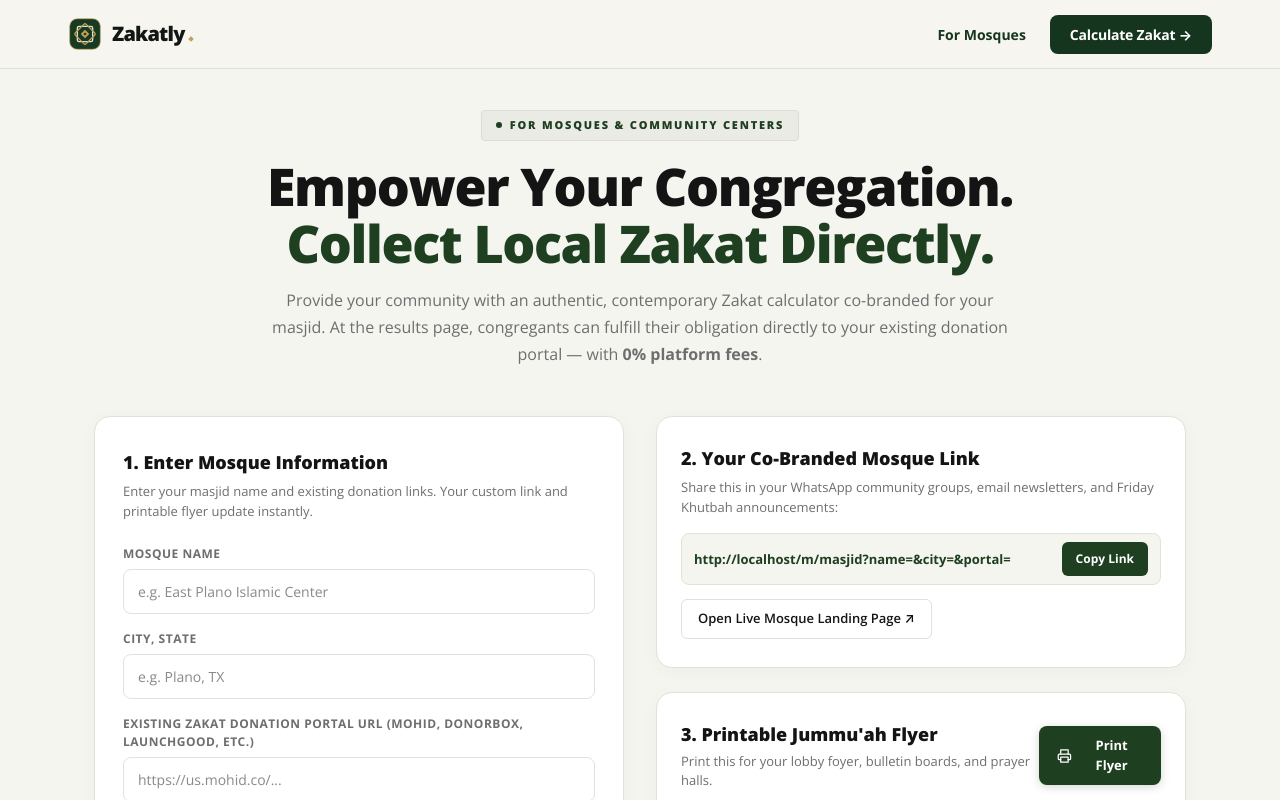
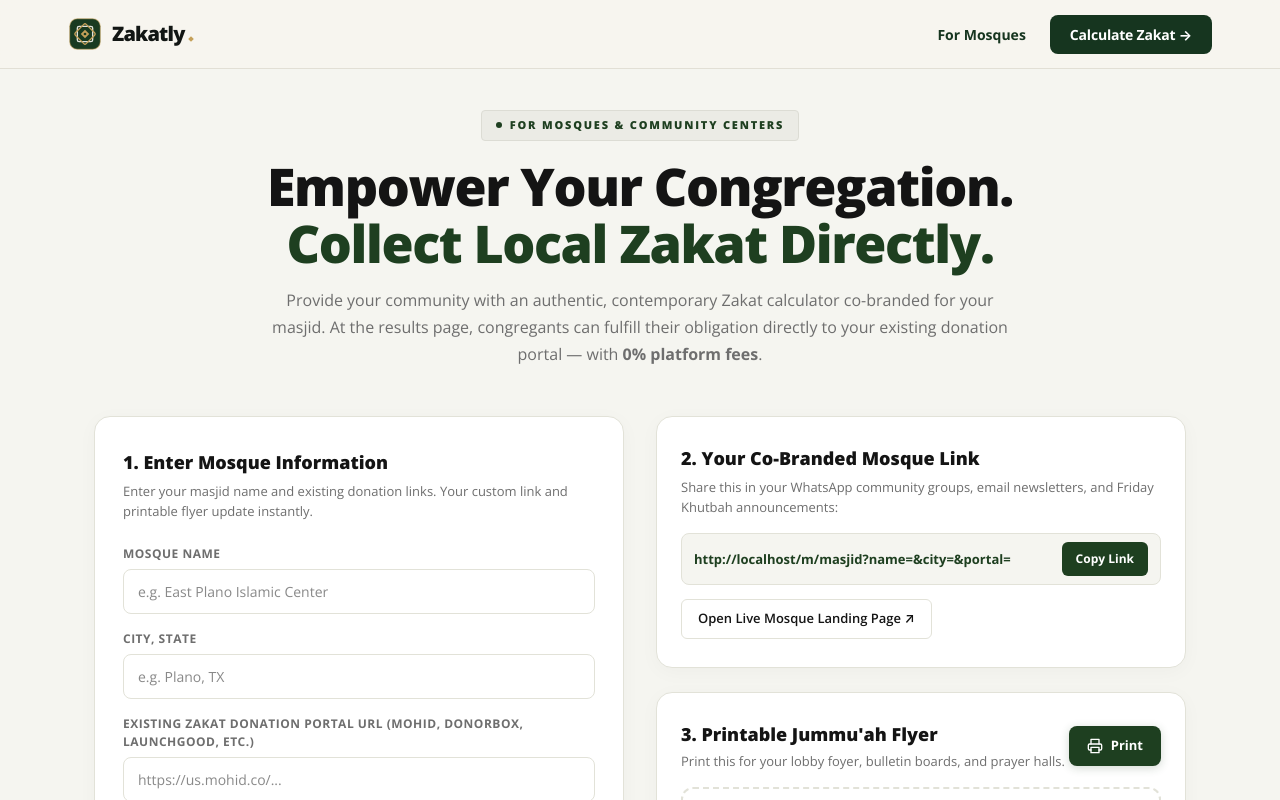
Before and after one commit to thevizard/Zakat-app, a Next.js app: page /partner in a window 1280 px wide. Shown: the top 800 px of the page. Built offline with nearby package versions, Linux system fonts and the light colour scheme.

Commit message:
chore: rename print button to Print on partner page

```diff
--- a/app/partner/page.tsx
+++ b/app/partner/page.tsx
@@ -341,7 +341,7 @@ export default function MosquePartnerPage() {
                     <path d="M6 18H4a2 2 0 0 1-2-2v-5a2 2 0 0 1 2-2h16a2 2 0 0 1 2 2v5a2 2 0 0 1-2 2h-2" />
                     <rect x="6" y="14" width="12" height="8" />
                   </svg>
-                  <span>Print Flyer</span>
+                  <span>Print</span>
                 </button>
               </div>
 
```
